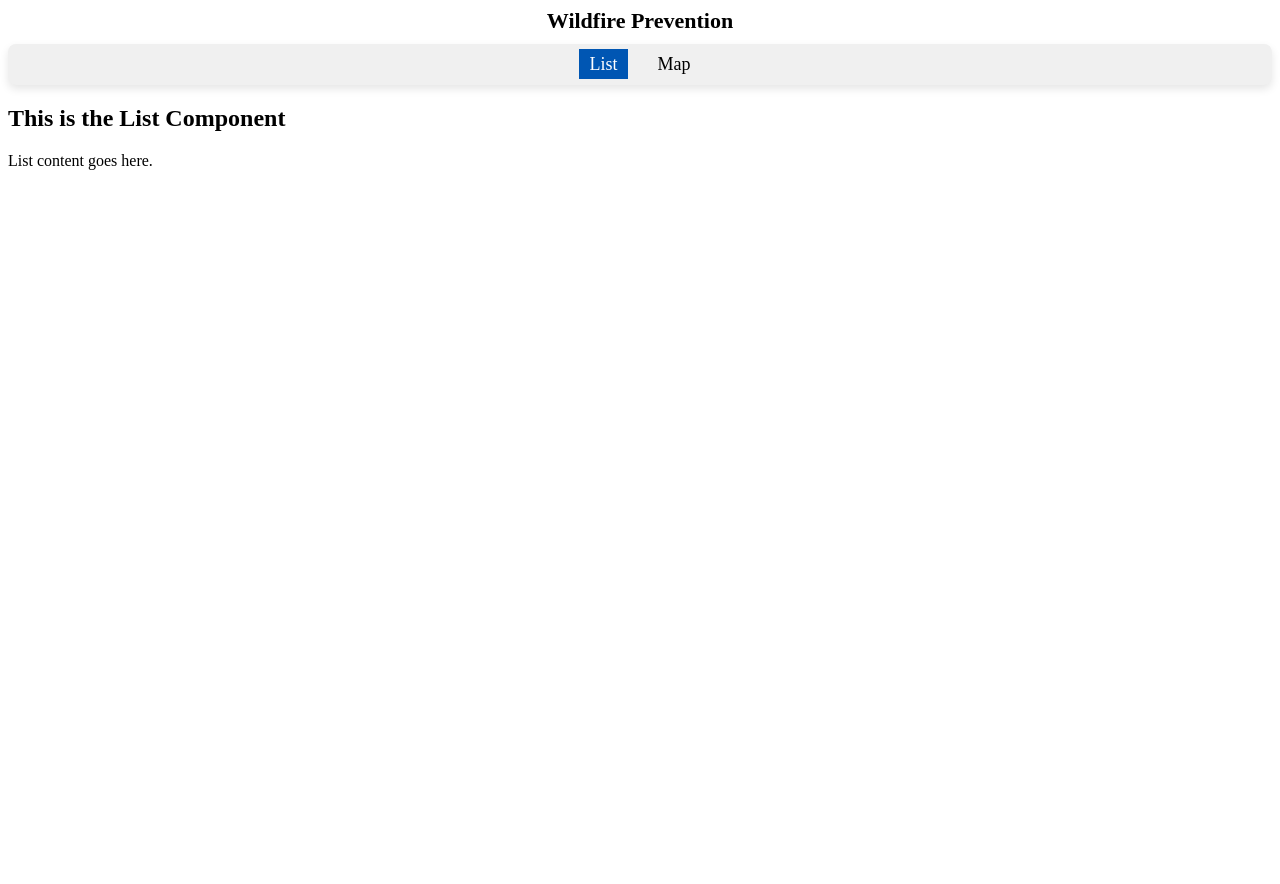
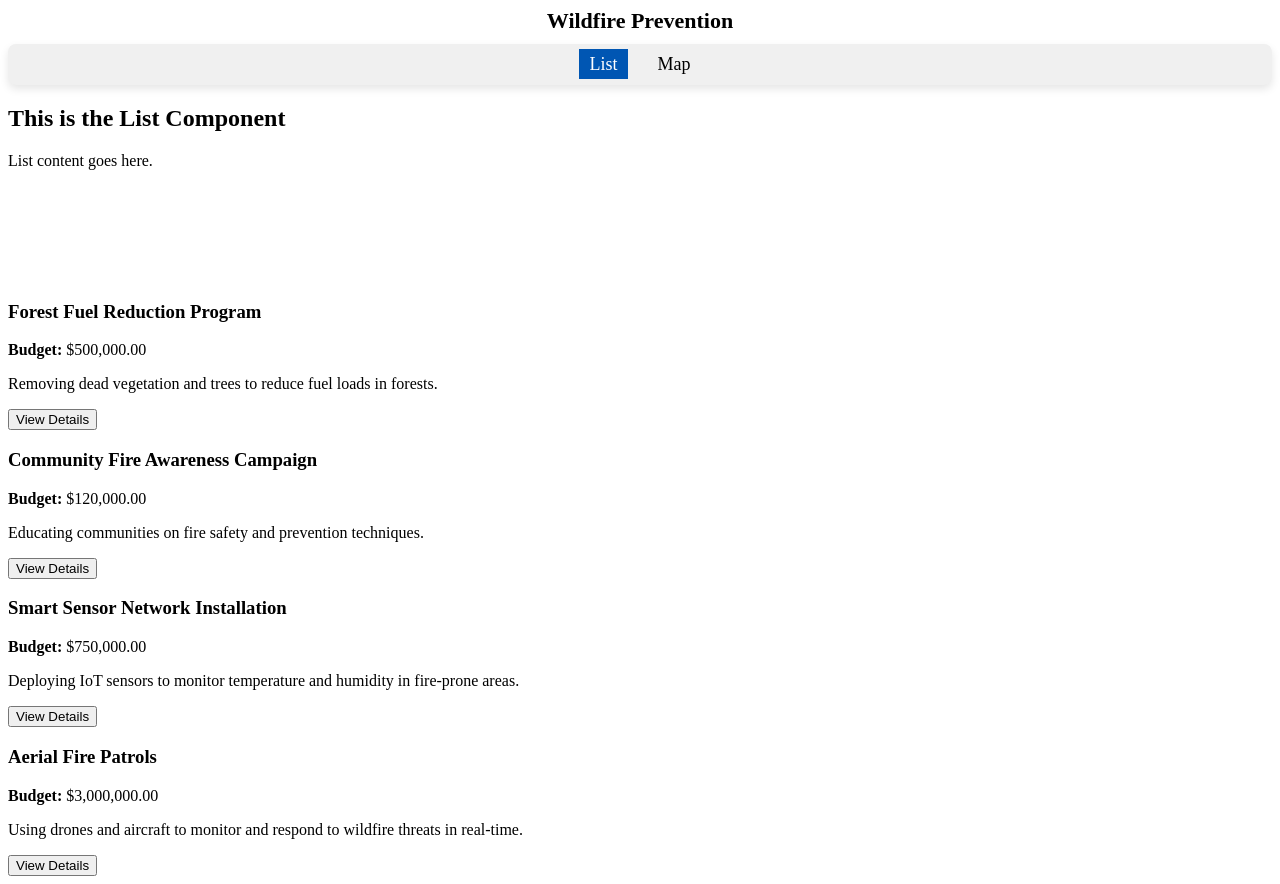
Before and after one commit to bcgov/nr-bcws-wfprev, an Angular app in the folder client/wfprev-war/src/main/angular/: page / in a window 1280 px wide. Both pictures are taken after a click on the element "List". Before the commit the page ends 800 px from the top, so only its background shows below. Built offline with nearby package versions, Linux system fonts and the light colour scheme.

Commit message:
add more details to list page

```diff
--- a/client/wfprev-war/src/main/angular/src/app/components/list/list.component.html
+++ b/client/wfprev-war/src/main/angular/src/app/components/list/list.component.html
@@ -1,2 +1,10 @@
 <h2>This is the List Component</h2>
 <p>List content goes here.</p>
+<div class="list-example">
+    <div *ngFor="let item of filteredProjects" class="project-item">
+      <h3>{{ item.name }}</h3>
+      <p><strong>Budget:</strong> {{ item.budget | currency: 'USD':'symbol' }}</p>
+      <p>{{ item.description }}</p>
+      <button (click)="viewProjectDetails(item)">View Details</button>
+    </div>
+  </div>
--- a/client/wfprev-war/src/main/angular/src/app/components/list/list.component.scss
+++ b/client/wfprev-war/src/main/angular/src/app/components/list/list.component.scss
@@ -0,0 +1,3 @@
+.list-example{
+    padding-top: 6rem;
+}
--- a/client/wfprev-war/src/main/angular/src/app/components/list/list.component.ts
+++ b/client/wfprev-war/src/main/angular/src/app/components/list/list.component.ts
@@ -1,12 +1,75 @@
-import { Component } from '@angular/core';
+import { Component, OnInit } from '@angular/core';
+import { CommonModule } from '@angular/common';
+import { ActivatedRoute, Router } from '@angular/router';
+import { ResourcesRoutes } from 'src/app/utils';
 
 @Component({
   selector: 'app-list',
   standalone: true,
-  imports: [],
+  imports: [CommonModule],
   templateUrl: './list.component.html',
   styleUrl: './list.component.scss'
 })
-export class ListComponent {
+export class ListComponent implements OnInit {
 
+  projects = [
+    {
+      projectNumber: 1,
+      name: 'Forest Fuel Reduction Program',
+      budget: 500000,
+      description: 'Removing dead vegetation and trees to reduce fuel loads in forests.'
+    },
+    {
+      projectNumber: 2,
+      name: 'Community Fire Awareness Campaign',
+      budget: 120000,
+      description: 'Educating communities on fire safety and prevention techniques.'
+    },
+    {
+      projectNumber: 3,
+      name: 'Smart Sensor Network Installation',
+      budget: 750000,
+      description: 'Deploying IoT sensors to monitor temperature and humidity in fire-prone areas.'
+    },
+    {
+      projectNumber: 4,
+      name: 'Aerial Fire Patrols',
+      budget: 3000000,
+      description: 'Using drones and aircraft to monitor and respond to wildfire threats in real-time.'
+    }
+  ];
+
+  filteredProjects = this.projects; // Holds the projects to display
+
+  constructor(
+    private router: Router,
+    private route: ActivatedRoute
+  ) {
+  }
+
+  ngOnInit(): void {
+    // Check if there's a projectNumber in the query parameters
+    this.route.queryParams.subscribe(params => {
+      const projectNumber = params['projectNumber'];
+      if (projectNumber) {
+        this.filterProjects(parseInt(projectNumber, 10));
+      } else {
+        this.filteredProjects = this.projects; // Show all projects if no query param
+      }
+    });
+  }
+
+  filterProjects(projectNumber: number) {
+    // Filter the projects to show only the one with the matching projectNumber
+    this.filteredProjects = this.projects.filter(
+      project => project.projectNumber === projectNumber
+    );
+  }
+
+  viewProjectDetails(project: any) {
+    console.log(`Viewing details for: ${project.name}`);
+    this.router.navigate([ResourcesRoutes.LIST], {
+      queryParams: { projectNumber: project.projectNumber }
+    });
+  }
 }
```
